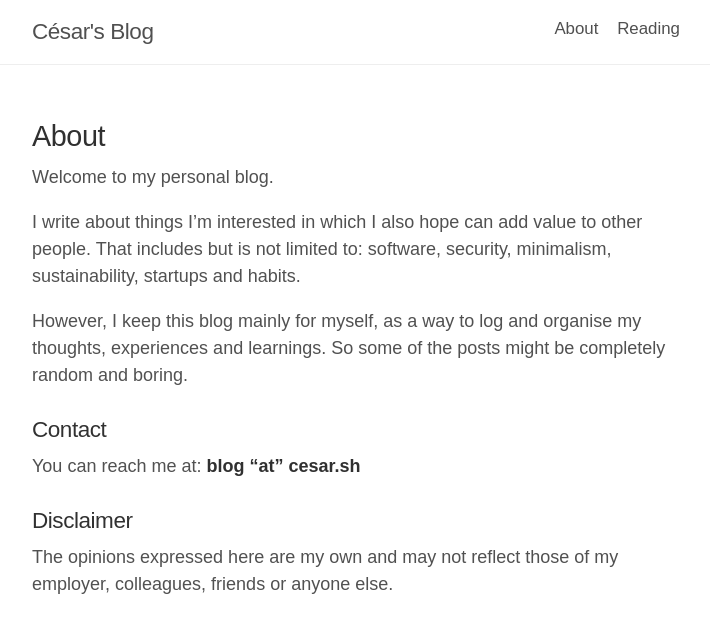
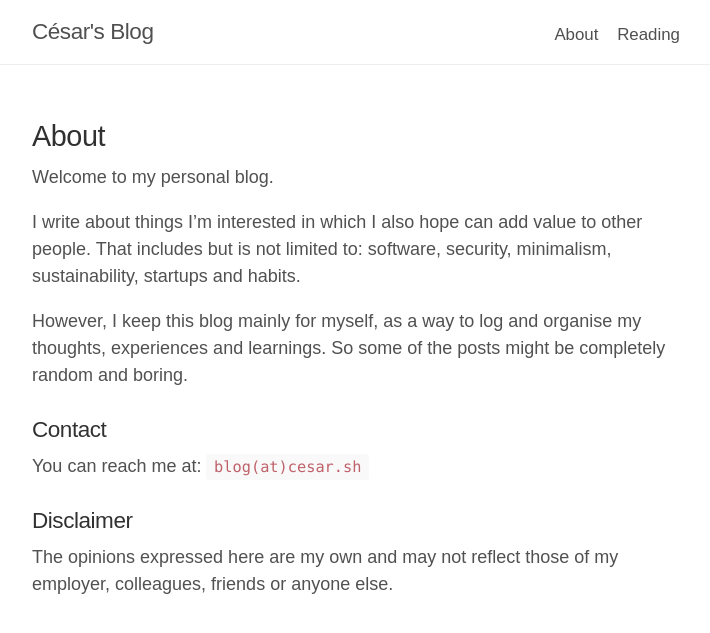
Before and after one commit to cesarferradas/ferrad.as, a Jekyll site: the page built from about.md, in a window 1280 px wide. Shown: the top 633 px of the page, without its empty margins (284-994 px from the left). Built offline with Jekyll 4.4.1, drawn with Linux system fonts in a browser that asks for light colours; our own code applies the rules of GitHub Pages for plain Markdown files.

Commit message:
move header pages css to a class

```diff
--- a/_config.yml
+++ b/_config.yml
@@ -8,9 +8,9 @@ paginate:       10
 
 # Contact
 author:
-  name:         César
+  name:         César Ferradas
   url:          https://cesar.sh
-  email:        blog(at)cesar.sh
+  email:        blog@cesar.sh
 
 # Gems
 plugins:
--- a/_layouts/default.html
+++ b/_layouts/default.html
@@ -10,7 +10,7 @@
         <div class="container">
           <h3 class="masthead-title">
             <a href="{{ site.baseurl }}/" title="Home">{{ site.title }}</a>
-            <small style="float:right">
+            <small class="masthead-pages">
               <a href="{{ '/about' | absolute_url }}">About</a>
               &nbsp;&nbsp;
               <a href="{{ '/reading' | absolute_url }}">Reading</a>
--- a/about.md
+++ b/about.md
@@ -10,7 +10,7 @@ However, I keep this blog mainly for myself, as a way to log and organise my tho
 
 ### Contact
 
-You can reach me at: **blog "at" cesar.sh**
+You can reach me at: `blog(at)cesar.sh`
 
 ### Disclaimer
 
--- a/public/css/lanyon.css
+++ b/public/css/lanyon.css
@@ -82,6 +82,10 @@ h1, h2, h3, h4, h5, h6 {
   font-weight: 400;
   color: #c0c0c0;
   letter-spacing: 0;
+}
+.masthead-pages {
+  float: right;
+  padding-top: 6px;
 }
 
 @media (max-width: 48em) {
```
